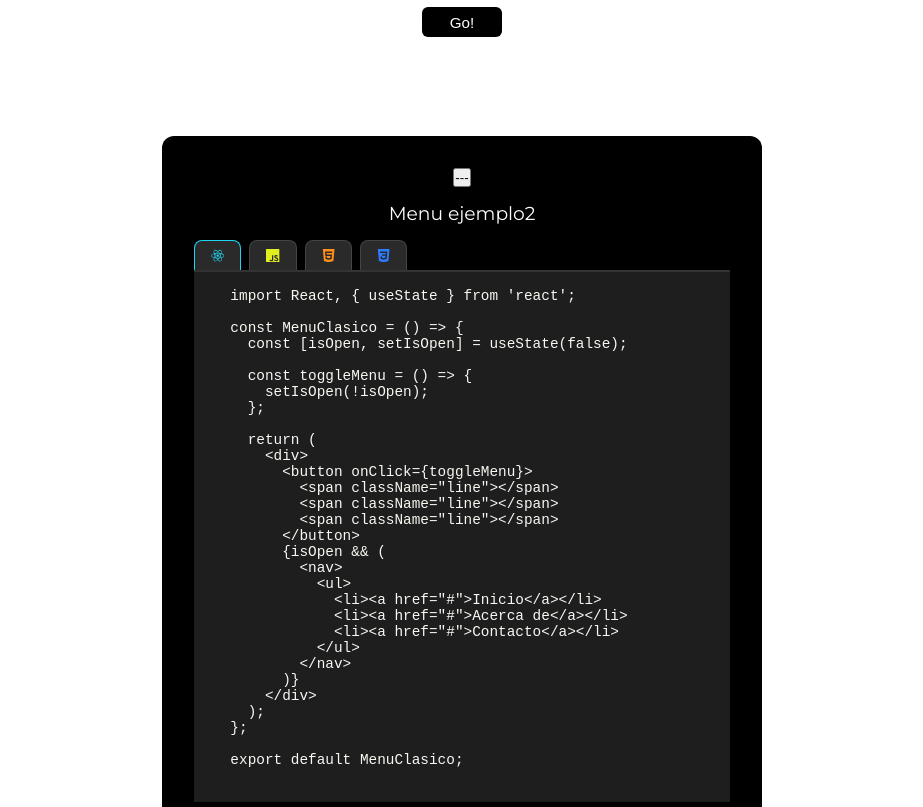
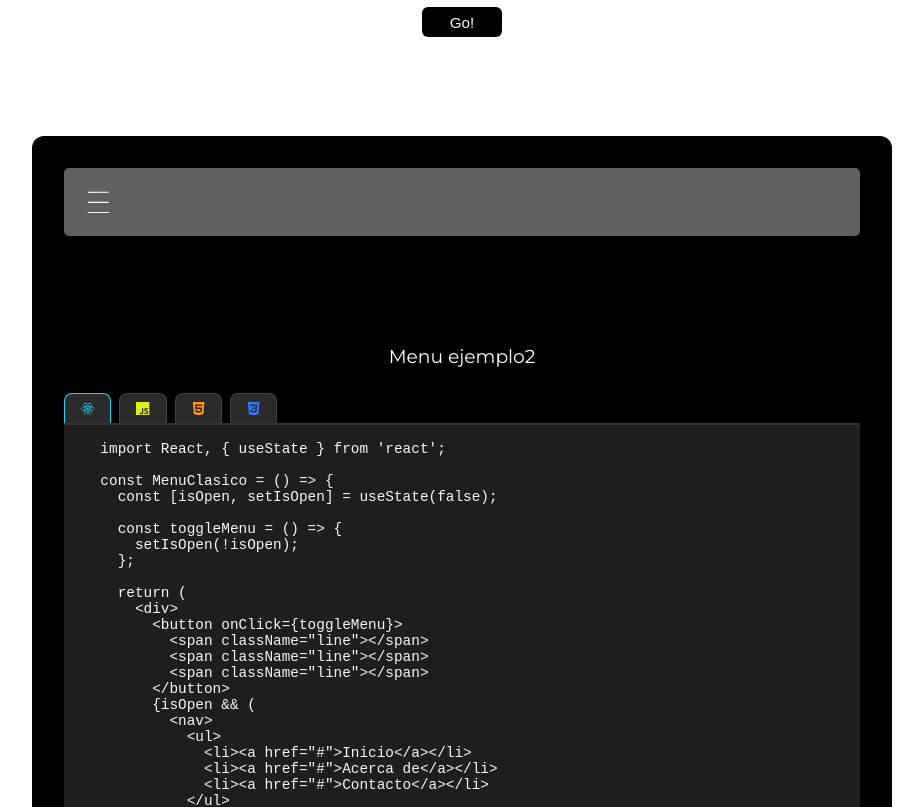
Before and after one commit to Gero0202/BurguerLabs, a Next.js app: page / in a window 1280 px wide. Shown: the part 680-1487 px from the top of the page, without its empty margins (178-1101 px from the left). Built offline with nearby package versions, Linux system fonts and the light colour scheme.

Commit message:
cambios card

```diff
--- a/src/app/components/Contenedor.tsx
+++ b/src/app/components/Contenedor.tsx
@@ -28,11 +28,13 @@ const MenuCard: React.FC<MenuCardsProps> = ({
 }) => {
     return (
         <div className={styles["menu-card"]}>
+            <div className={styles["children-texto"]}>
             <div className={styles["menu-preview-interactive"]}>
                 {children}
             </div>
 
             <h3 className={styles["menu-title"]}>{title}</h3>
+            </div>
             <div className={styles["code-container"]}>
                 <CodeTabs
                 reactCode={reactCode}
--- /dev/null
+++ b/src/app/components/menus/MenuOne.tsx
@@ -0,0 +1,31 @@
+'use client'
+
+import React, { useState } from 'react';
+import styles from "@/app/css/menues/menuone.module.css"
+import { CiMenuBurger } from "react-icons/ci";
+
+
+const MenuClasico = () => {
+  const [isOpen, setIsOpen] = useState(false);
+
+  const toggleMenu = () => {
+    setIsOpen(!isOpen);
+  };
+
+  return (
+    <div className={styles["div-general"]}>
+      <button className={styles["button-deploy"]} onClick={toggleMenu}>
+        <CiMenuBurger />
+      </button>
+      <nav className={`${styles["nav-menu"]} ${isOpen ? styles["open"] : ""}`}>
+        <ul className={styles["ul-menu"]}>
+          <li><a href="#">Inicio</a></li>
+          <li><a href="#">Acerca de</a></li>
+          <li><a href="#">Contacto</a></li>
+        </ul>
+      </nav>
+    </div>
+  );
+};
+
+export default MenuClasico;
--- a/src/app/components/menus/MenuPrueba.tsx
+++ /dev/null
@@ -1,33 +0,0 @@
-'use client'
-
-// components/menus/MenuClasico.jsx
-import React, { useState } from 'react';
-
-const MenuClasico = () => {
-  const [isOpen, setIsOpen] = useState(false);
-
-  const toggleMenu = () => {
-    setIsOpen(!isOpen);
-  };
-
-  return (
-    <div>
-      <button onClick={toggleMenu}>
-        <span className="line">-</span>
-        <span className="line">-</span>
-        <span className="line">-</span>
-      </button>
-      {isOpen && (
-        <nav>
-          <ul>
-            <li><a href="#">Inicio</a></li>
-            <li><a href="#">Acerca de</a></li>
-            <li><a href="#">Contacto</a></li>
-          </ul>
-        </nav>
-      )}
-    </div>
-  );
-};
-
-export default MenuClasico;
--- a/src/app/css/contenedor.module.css
+++ b/src/app/css/contenedor.module.css
@@ -1,9 +1,9 @@
-.menu-card{
+.menu-card {
   background-color: black;
   color: white;
   padding: 2rem;
   width: 100%;
-    max-width: 600px;
+  max-width: 860px;
   display: flex;
   flex-direction: column;
   align-items: center;
@@ -12,24 +12,38 @@
   box-sizing: border-box;
   overflow-x: hidden;
   border-radius: 12px;
-    height: auto;
+  height: 851px;
   overflow-y: visible;
+  justify-content: space-between;
 }
 
-.code-container{
+.children-texto {
+  flex-direction: column;
+  width: 100%;
+  height: 50%;
+  display: flex;
+  justify-content: space-between;
+
+}
+
+.code-container {
   width: 100%;
 }
 
-.menu-preview-interactive{
+.menu-preview-interactive {
   margin-bottom: 15px;
+  width: 100%;
 }
 
-.menu-title{
-  margin-bottom: 15px;
+.menu-title {
+
+  margin-bottom: 25px;
   text-align: center;
   font-family: 'Montserrat', sans-serif;
   font-weight: 400;
 }
+
+
 
 @media (max-width: 650px) {
   .menu-card {
--- /dev/null
+++ b/src/app/css/menues/menuone.module.css
@@ -0,0 +1,77 @@
+.div-general{
+    width: 100%;
+    background-color: rgb(96, 96, 96);
+    border-radius: 5px;
+    padding: 10px;
+
+}
+
+
+.button-deploy {
+  background: transparent;
+  border: none;
+  cursor: pointer;
+  padding: 0.6rem;
+  border-radius: 10px;
+  transition: all 0.3s ease;
+  display: flex;
+  align-items: center;
+  justify-content: center;
+  font-size: 1.8rem;
+  color: #f5f5f5;
+}
+
+
+.button-deploy:hover {
+  background: rgba(255, 255, 255, 0.08);
+  transform: scale(1.08);
+  color: #ffffff;
+}
+
+
+.button-deploy:active {
+  transform: scale(0.95);
+  background: rgba(255, 255, 255, 0.2);
+}
+
+
+.nav-menu {
+
+  overflow: hidden;
+  opacity: 0;
+  transform: translateY(-100%);
+  transition: all 0.2s ease;
+  height: 0;
+  padding: 0;
+
+
+}
+
+.nav-menu.open {
+   transform: translateX(0);
+  opacity: 1;
+  margin: 13px;
+  height: auto;
+  padding: initial;
+}
+
+
+
+
+.ul-menu{
+    display: flex;
+    justify-content: space-evenly;
+    align-items: center;
+    font-family: sans-serif;
+}
+
+.ul-menu li{
+    list-style-type: none;
+    color: rgb(255, 255, 255);
+
+}
+
+.ul-menu li a{
+     text-decoration: none;
+     color: inherit;
+}
--- a/src/app/data/menuData.js
+++ b/src/app/data/menuData.js
@@ -1,9 +1,9 @@
-import MenuPrueba from "../components/menus/MenuPrueba"
+import MenuOne from "../components/menus/MenuOne"
 
 export const menuData = [
     {
         id: 1,
-        component: <MenuPrueba />,
+        component: <MenuOne />,
         title: "Menu ejemplo2",
         reactCode: `
           import React, { useState } from 'react';
@@ -101,7 +101,7 @@ export const menuData = [
     },
     {
         id: 2,
-        component: <MenuPrueba />,
+        component: <MenuOne />,
         title: "Menu ejemplo",
         reactCode: `
           import React, { useState } from 'react';
```
Lines whose indentation alone changed are shown as unchanged.
